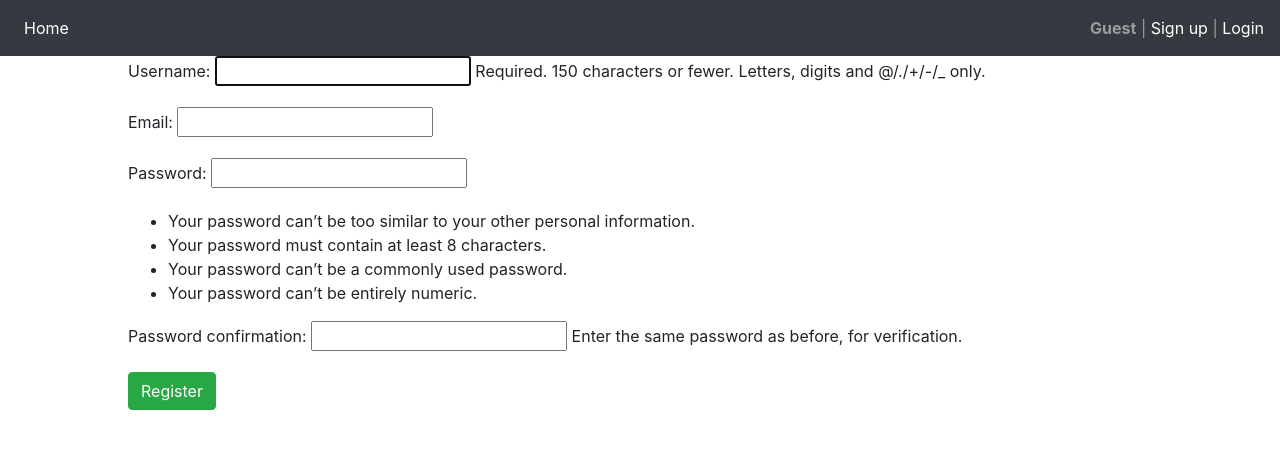
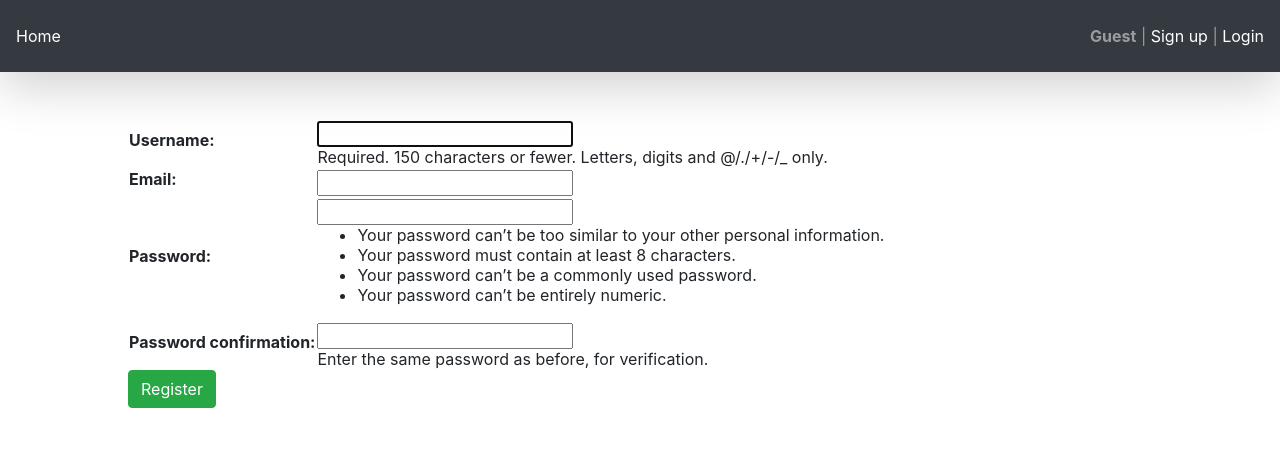
Before and after one commit to Starnovski/django, a Django app: page /registration in a window 1280 px wide. Shown: the top 449 px of the page. Run offline with Django 3.2, Linux system fonts and the light colour scheme; some libraries are stand-ins or nearby versions.

Commit message:
Few layout improvements

```diff
--- a/blog/templates/main.html
+++ b/blog/templates/main.html
@@ -12,7 +12,8 @@
 
 
 <body>
-  <nav class="navbar navbar-expand-lg navbar-dark bg-dark">
+
+  <nav class="navbar navbar-dark shadow-lg p-3 mb-5 bg-dark">
     <ul class="navbar-nav mr-auto">
       <li class="nav-item active">
         <a class="nav-link" href="{% url 'post_index' %}">Home <span class="sr-only">(current)</span></a>
@@ -28,6 +29,7 @@
     </span>
   </nav>
 
+
   <div style = "width:80%; margin: 0 10% 0 10%;">
     {% block content %}
     {% endblock %}
--- a/blog/templates/post_show.html
+++ b/blog/templates/post_show.html
@@ -11,7 +11,7 @@
     <strong><h5>Comments </h5></strong>
     <button type="button" onclick="show_comments()" class="btn btn-dark" id="show_comments">Show comments</button>
     {% if user.is_authenticated %}
-      <a href="{% url 'comment_new' pk=post.pk %}">Add</a>
+      <a href="{% url 'comment_new' pk=post.pk %}"><button type="button" class="btn btn-success">Add</button></a>
 
     {% else %}
       Log in to add comment
--- a/registrationapp/templates/register.html
+++ b/registrationapp/templates/register.html
@@ -2,11 +2,13 @@
 
 {% block content %}
 
-  <form method="POST" class="form-group">
-	{% csrf_token %}
-	{{ form.as_p }}
+  <form method="POST" class="comment-form">
+  {% csrf_token %}
+  <table>
+	{{ form }}
+  </table>
 	<button type="submit" class="btn btn-success">Register</button>
-    </form>
+  </form>
 
 
 {% endblock %}
```
